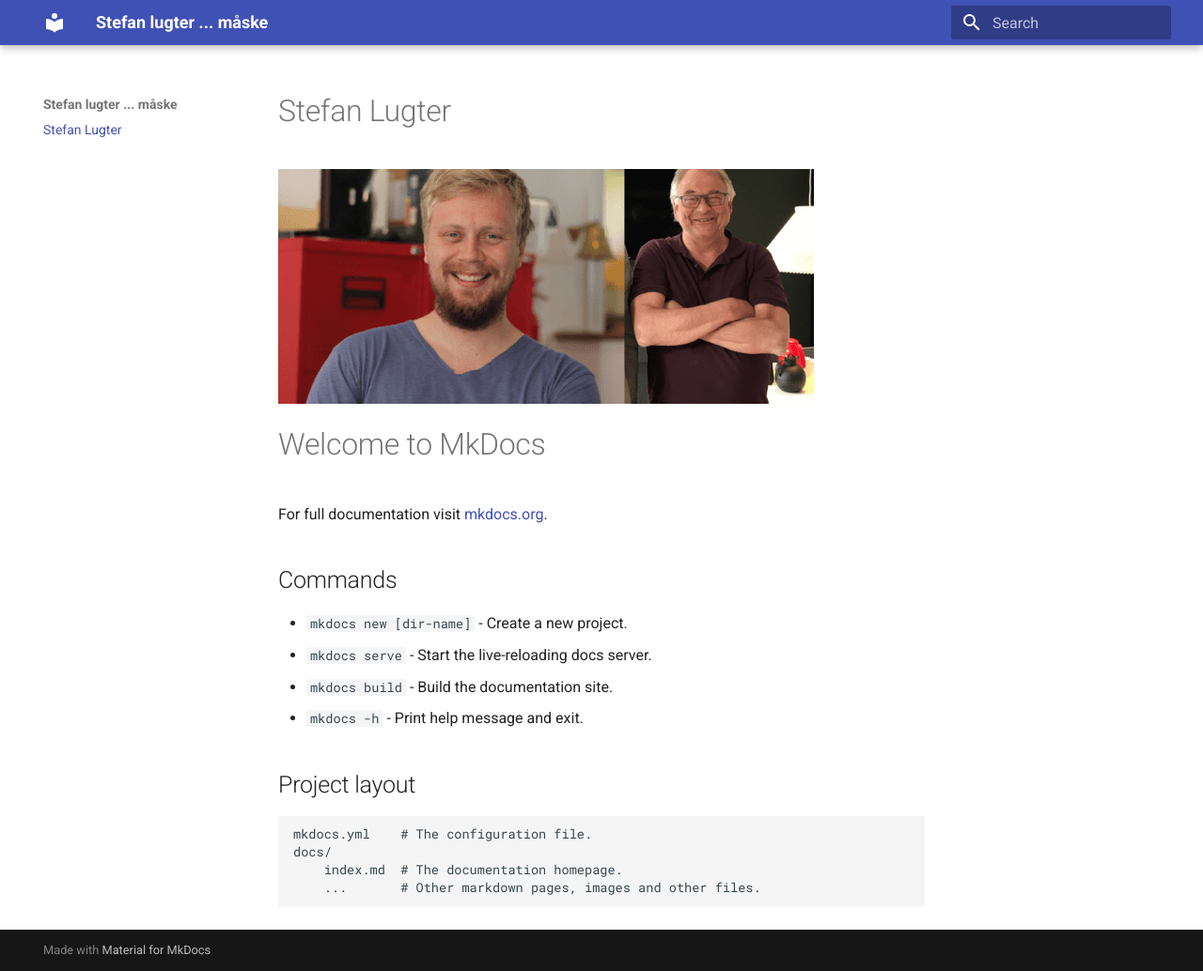
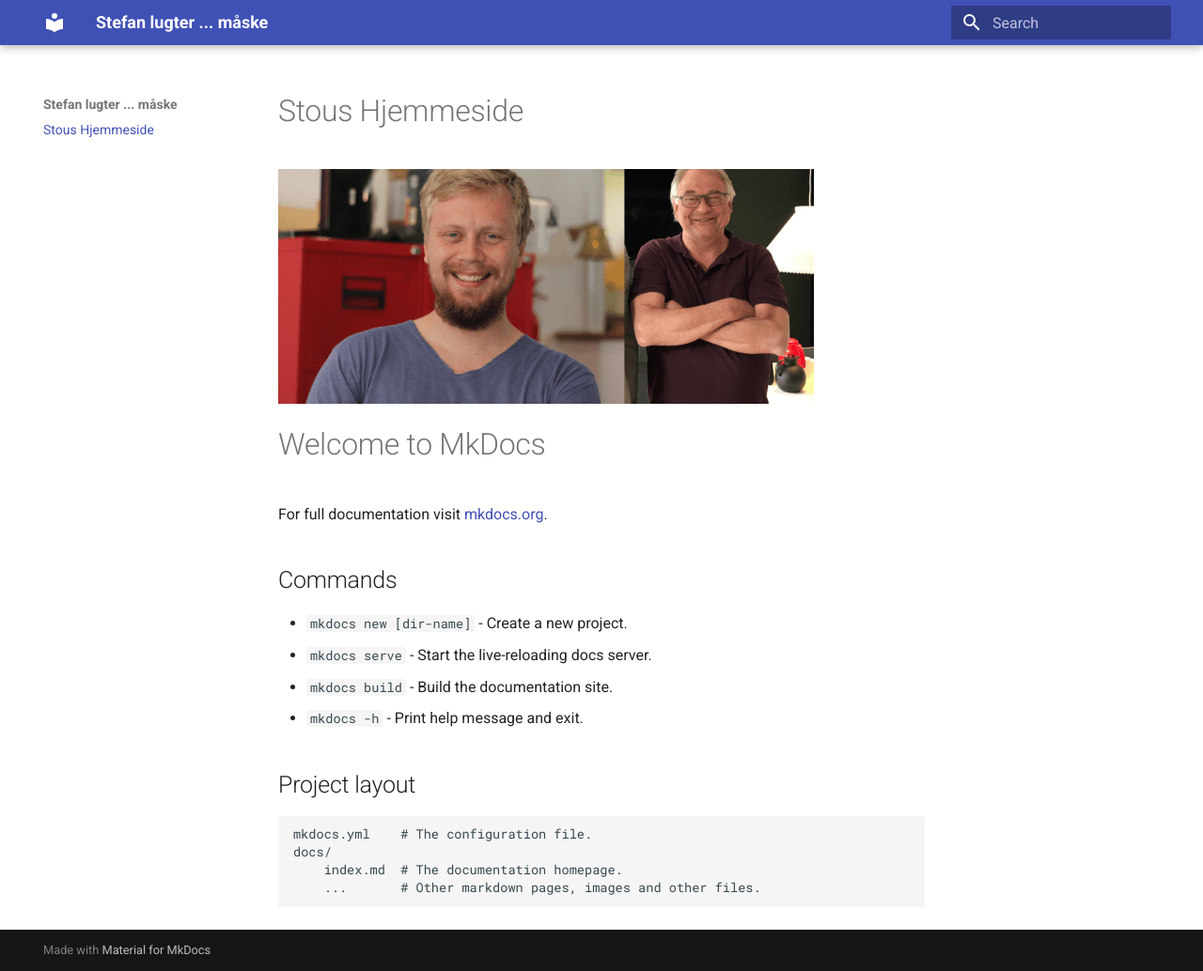
Before and after one commit to bedstefaer/bedstefaer.github.io, an MkDocs documentation site: the page built from docs/index.md, in a window 1280 px wide and 1034 px high. Shown: the whole window at 94% size. Built offline with MkDocs 1.6.1 and Material for MkDocs 9.7.7, drawn with Linux system fonts in a browser that asks for light colours.

Commit message:
Update index.md

```diff
--- a/docs/index.md
+++ b/docs/index.md
@@ -1,5 +1,6 @@
 
-# Stefan Lugter
+# Stous Hjemmeside
+
 
 ![Stefan lugter hårdt ](img/stefan_lugter.png)
 
```
